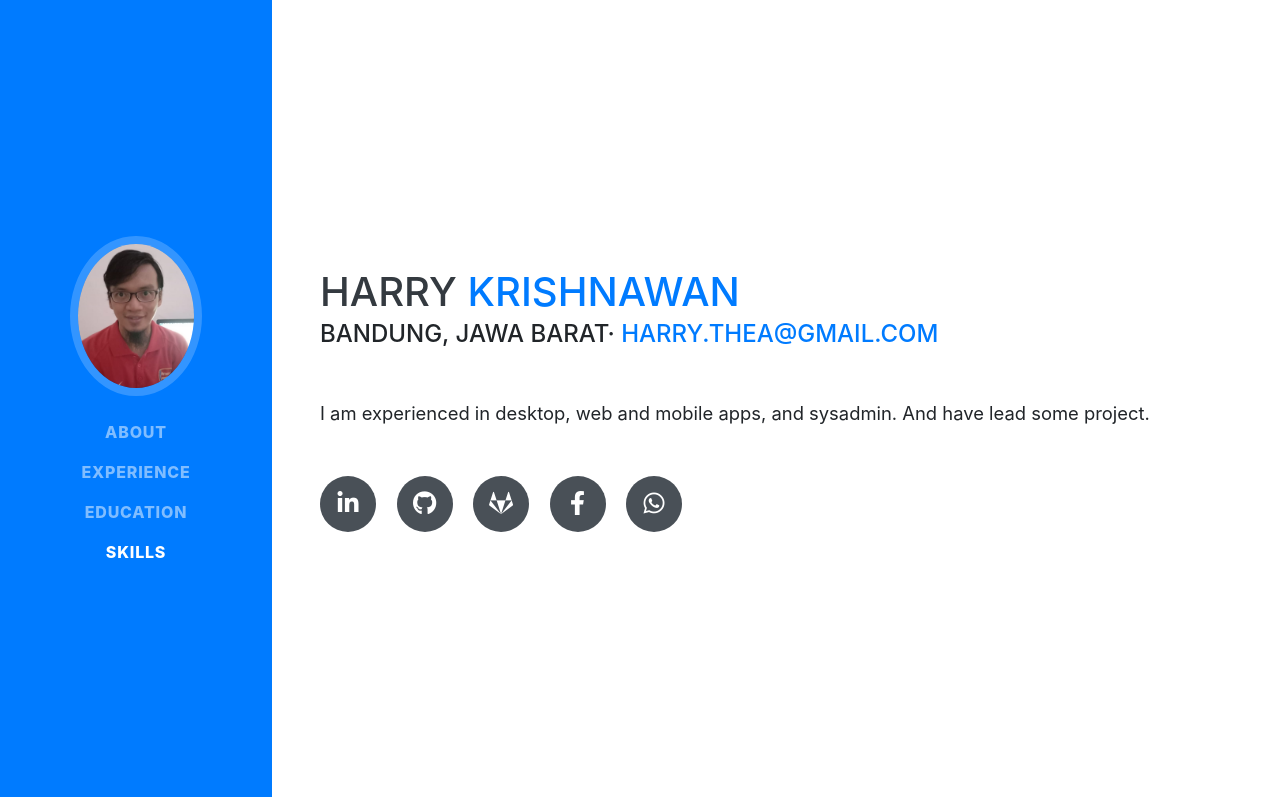
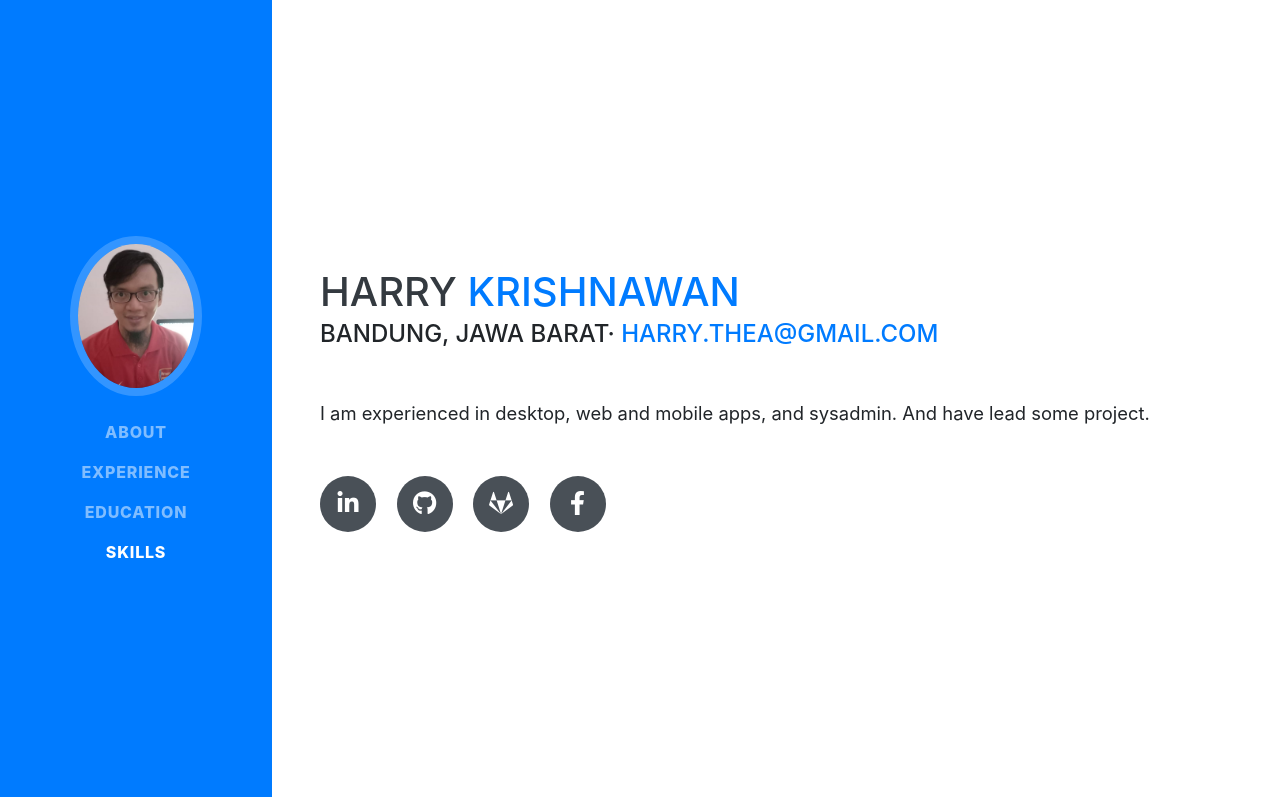
Before and after one commit to hkthea/hkthea.github.io, a website with bundled scripts: page index.html in a window 1280 px wide. Shown: the top 797 px of the page. Built offline with nearby package versions, Linux system fonts and the light colour scheme; a web font is replaced by a local one.

Commit message:
Update index.html
remove WA number

```diff
--- a/index.html
+++ b/index.html
@@ -76,9 +76,6 @@
           </a>
           <a target="__blank" href="https://www.facebook.com/harry.thea">
             <i class="fab fa-facebook-f"></i>
-          </a>
-          <a target="__blank" href="https://wa.me/6282114050228">
-            <i class="fab fa-whatsapp"></i>
           </a>
         </div>
       </div>
```
